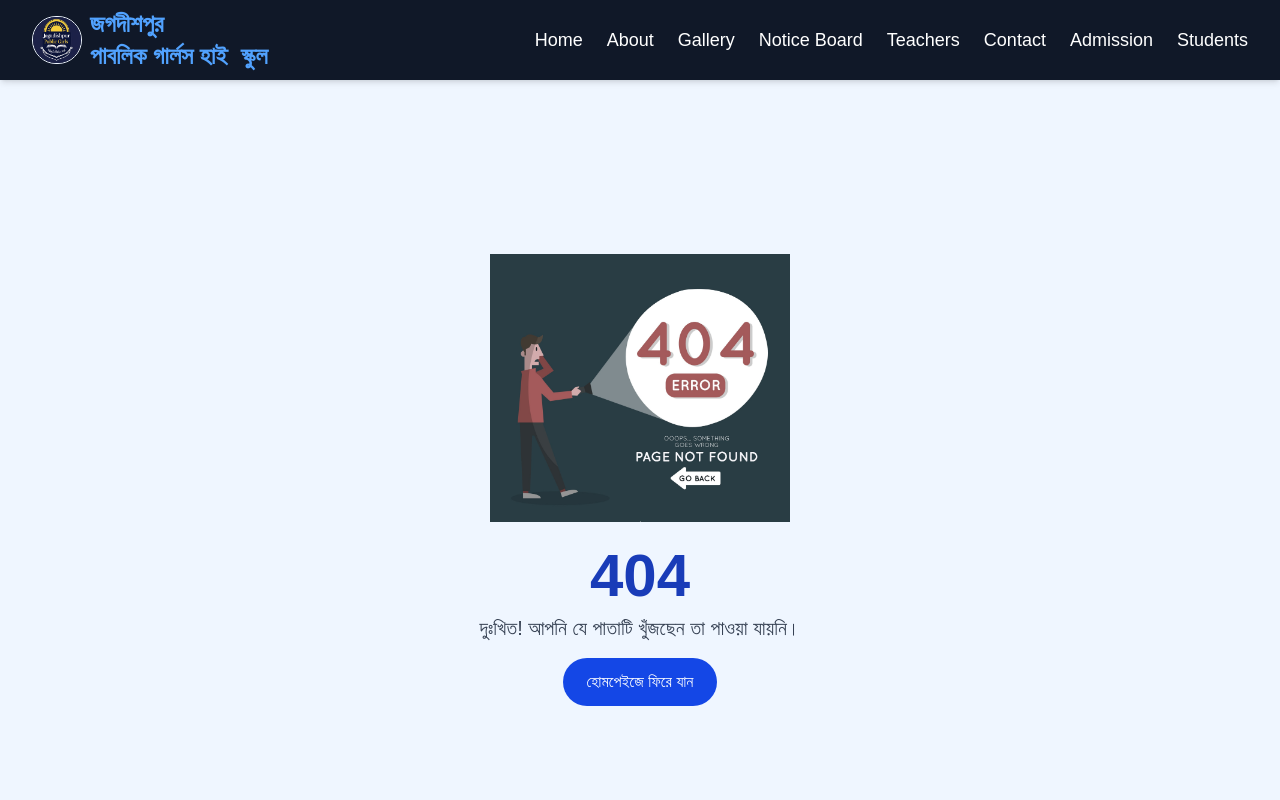
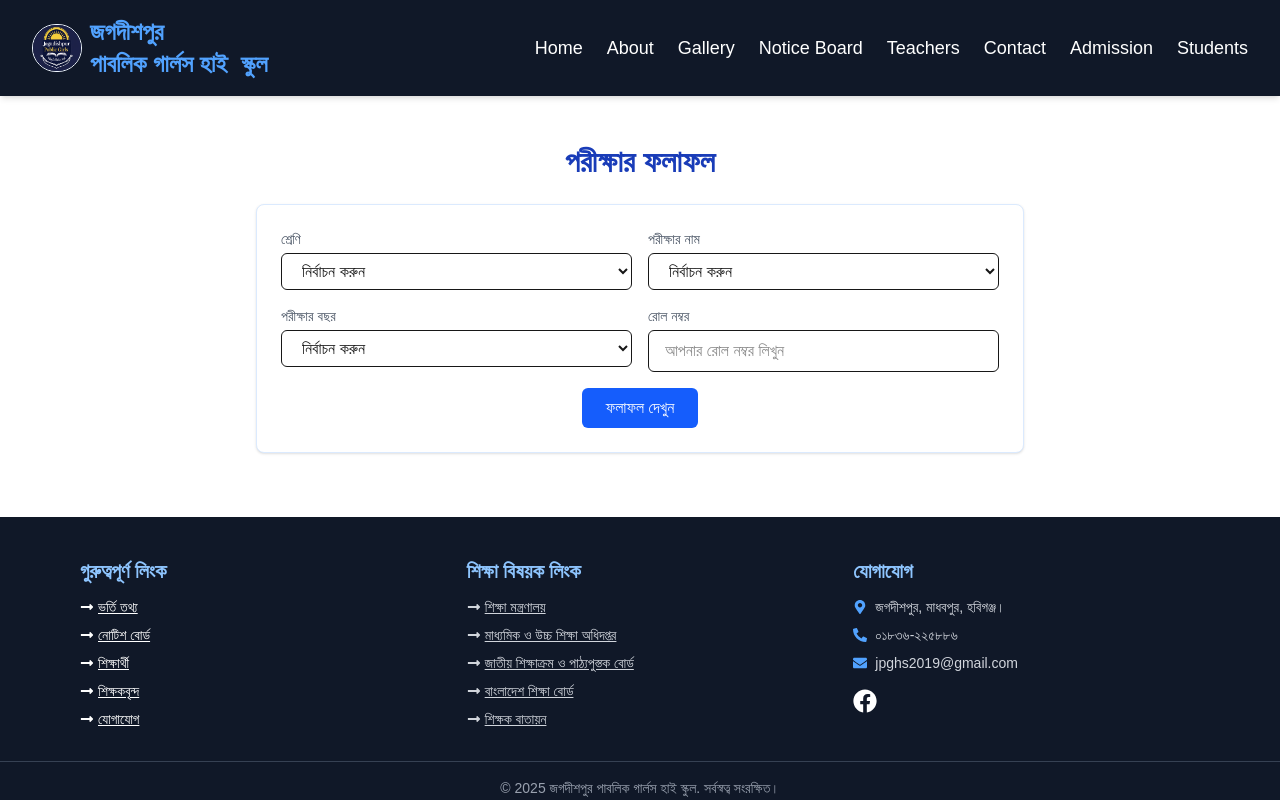
Before and after one commit to Abed-155/jagadishpurpghs, a Next.js app: page /students/results in a window 1280 px wide. Before the commit this address had no page. Shown: the top 800 px of the page. Built offline with nearby package versions, Linux system fonts and the light colour scheme.

Commit message:
some update with style

```diff
--- /dev/null
+++ b/app/components/DownloadBtn.jsx
@@ -0,0 +1,15 @@
+import Link from "next/link";
+import { FaFileDownload } from "react-icons/fa";
+
+export default function DownloadBtn({ url }) {
+  return (
+    <Link
+      href={url}
+      target="_blank"
+      download
+      className=" bg-blue-700 w-20 flex gap-2 items-center justify-center p-2  text-white md:px-4 md:py-2 rounded hover:bg-blue-800 transition"
+    >
+      <FaFileDownload className="text-2xl" /> PDF
+    </Link>
+  );
+}
--- a/app/components/NavBar.jsx
+++ b/app/components/NavBar.jsx
@@ -29,7 +29,7 @@ export default function Navbar() {
   return (
     <header className="sticky z-50 top-0">
       <nav className="bg-gray-900 text-white shadow-md ">
-        <div className="max-w-7xl mx-auto p-2 sm:px-6 lg:px-8">
+        <div className="max-w-7xl mx-auto p-2 md:py-4 sm:px-6 lg:px-8">
           <div className="flex justify-between h-16 items-center">
             <Logo />
 
--- a/app/head.jsx
+++ /dev/null
@@ -1,16 +0,0 @@
-export default function Head() {
-  return (
-    <>
-      <title>জগদীশপুর পাবলিক গার্লস হাই স্কুল</title>
-      <meta name="description" content="আলোকিত ভবিষ্যতের জন্য আধুনিক শিক্ষা।" />
-      <meta property="og:title" content="জগদীশপুর পাবলিক গার্লস হাই স্কুল" />
-      <meta
-        property="og:description"
-        content="আধুনিক ও নৈতিক শিক্ষার অনন্য প্রতিষ্ঠান।"
-      />
-      <meta property="og:image" content="https://yourdomain.com/og.jpg" />
-      <meta property="og:url" content="https://yourdomain.com" />
-      <meta name="twitter:card" content="summary_large_image" />
-    </>
-  );
-}
--- a/app/notice-board/page.js
+++ b/app/notice-board/page.js
@@ -3,6 +3,7 @@ import { FaDownload } from "react-icons/fa";
 import PageHeading from "../components/PageHeading";
 import { notices } from "./data";
 import QuickContact from "../components/QuickContact";
+import DownloadBtn from "../components/DownloadBtn";
 
 export default function NoticeBoard() {
   return (
@@ -26,14 +27,7 @@ export default function NoticeBoard() {
               </p>
 
               {/* PDF Download Button */}
-              <a
-                href={notice.pdfUrl}
-                download
-                className="inline-flex items-center gap-2 text-sm bg-blue-600 hover:bg-blue-700 text-white px-4 py-2 rounded transition"
-              >
-                <FaDownload className="text-white" />
-                PDF
-              </a>
+              <DownloadBtn url={notice.pdfUrl} />
             </div>
           ))}
         </div>
--- a/app/page.js
+++ b/app/page.js
@@ -1,5 +1,4 @@
 import HomeSlider from "./components/HomeSlider";
-import PresidentsMessage from "./components/PresidentMessage";
 import HeadTeacherMessage from "./components/HeadTeacherMessage";
 import LastNotice from "./components/LastNotice";
 import QuickStats from "./components/QuickStats";
@@ -7,6 +6,7 @@ import QuickContact from "./components/QuickContact";
 import Head from "next/head";
 import SchoolTitle from "./components/SchoolTitle";
 import DateDisplay from "./components/DateDiplay";
+import PresidentsMessage from "./prsident-msg/PresidentMessage";
 
 export default function HomePage() {
   return (
@@ -31,9 +31,9 @@ export default function HomePage() {
         />
         <meta
           property="og:image"
-          content="https://yourdomain.com/og-image.jpg"
+          content="https://jagadishpurpghs.vercel.app//og-image.jpg"
         />
-        <meta property="og:url" content="https://yourdomain.com" />
+        <meta property="og:url" content="https://jagadishpurpghs.vercel.app/" />
         <meta property="og:type" content="website" />
         <meta
           property="og:site_name"
--- /dev/null
+++ b/app/prsident-msg/PresidentMessage.jsx
@@ -0,0 +1,19 @@
+import Link from "next/link";
+import SubHeading from "../components/SubHeading";
+
+export default function PresidentsMessage() {
+  return (
+    <section className="bg-blue-50 max-w-5xl p-4 md:p-8 rounded-lg shadow border border-blue-100">
+      <SubHeading title="সভাপতির বার্তা" />
+      <p className="text-gray-700 leading-7 mb-4 text-justify">
+        জগদীশপুর পাবলিক গার্লস হাই স্কুল একটি সুপ্রতিষ্ঠিত শিক্ষাপ্রতিষ্ঠান, যা
+        আমাদের এলাকার কন্যাশিক্ষার অগ্রগতিতে এক গুরুত্বপূর্ণ ভূমিকা রাখছে।
+        আধুনিক শিক্ষার আলো ছড়িয়ে দিতে আমরা শিক্ষার্থীদের জন্য উন্নত পাঠদান,
+        নৈতিক শিক্ষা, ও প্রযুক্তিনির্ভর শেখার সুযোগ সৃষ্টি করেছি।
+      </p>
+      <Link href="/prsident-msg" className="text-blue-800 underline">
+        বিস্তারিত
+      </Link>
+    </section>
+  );
+}
--- a/app/components/PresidentMessage.jsx
+++ b/app/prsident-msg/page.js
@@ -1,8 +1,8 @@
-import SubHeading from "./SubHeading";
+import SubHeading from "../components/SubHeading";
 
 export default function PresidentsMessage() {
   return (
-    <section className="bg-blue-50 max-w-5xl p-4 md:p-8 rounded-lg shadow border border-blue-100">
+    <section className="bg-blue-50 max-w-5xl m-auto mt-4 p-4 md:p-8 rounded-lg shadow border border-blue-100">
       <SubHeading title=" সভাপতির বার্তা" />
       <p className="text-gray-700 leading-7 mb-4 text-justify">
         জগদীশপুর পাবলিক গার্লস হাই স্কুল একটি সুপ্রতিষ্ঠিত শিক্ষাপ্রতিষ্ঠান, যা
--- a/app/students/Academic.jsx
+++ b/app/students/Academic.jsx
@@ -29,6 +29,11 @@ const academicInfo = [
     title: "শ্রেণি তথ্য",
     href: "/students/classes",
   },
+  {
+    id: 6,
+    title: "পরীক্ষার ফলাফল",
+    href: "/students/results",
+  },
 ];
 
 export default function Academic() {
--- a/app/students/exam-routine/page.jsx
+++ b/app/students/exam-routine/page.jsx
@@ -1,7 +1,10 @@
 "use client";
 
+import DownloadBtn from "@/app/components/DownloadBtn";
 import PageHeading from "@/app/components/PageHeading";
+import SubHeading from "@/app/components/SubHeading";
 import Link from "next/link";
+import { FaFileDownload } from "react-icons/fa";
 
 const examRoutines = [
   {
@@ -36,20 +39,11 @@ export default function ExamRoutinePage() {
             key={index}
             className="bg-blue-50 p-5 rounded-lg shadow hover:shadow-md transition"
           >
-            <h2 className="text-xl font-semibold text-gray-800 mb-2">
-              {exam.title}
-            </h2>
-            <p className="text-gray-600 mb-4">
+            <SubHeading title={exam.title} />
+            <p className="text-gray-600 text-sm md:text-lg mb-4">
               {exam.title} এর রুটিন নিচের বাটনে ক্লিক করে ডাউনলোড করুন।
             </p>
-            <Link
-              href={exam.pdfLink}
-              target="_blank"
-              download
-              className="inline-block bg-blue-700 text-white px-4 py-2 rounded hover:bg-blue-800  transition"
-            >
-              📥 পিডিএফ ডাউনলোড
-            </Link>
+            <DownloadBtn url={exam.pdfLink} />
           </div>
         ))}
       </div>
--- /dev/null
+++ b/app/students/results/page.js
@@ -0,0 +1,122 @@
+"use client";
+
+import PageHeading from "@/app/components/PageHeading";
+import { useState } from "react";
+
+export default function ExamResult() {
+  const [form, setForm] = useState({
+    class: "",
+    exam: "",
+    year: "",
+    roll: "",
+  });
+
+  const handleChange = (e) => {
+    setForm({ ...form, [e.target.name]: e.target.value });
+  };
+
+  const handleSubmit = (e) => {
+    e.preventDefault();
+
+    // এখানে আপনি API কল করতে পারেন
+    alert(
+      `রেজাল্ট খোঁজা হচ্ছে:\nClass: ${form.class}\nExam: ${form.exam}\nYear: ${form.year}\nRoll: ${form.roll}`
+    );
+  };
+
+  return (
+    <main className="max-w-5xl mx-auto p-2 md:p-6 space-y-12">
+      <PageHeading title="পরীক্ষার ফলাফল" />
+      <section className="bg-white max-w-3xl mx-auto my-6 p-6 rounded-lg shadow border border-blue-100">
+        <form onSubmit={handleSubmit} className="grid gap-4 md:grid-cols-2">
+          <div>
+            <label className="block text-sm font-medium text-gray-600">
+              শ্রেণি
+            </label>
+            <select
+              name="class"
+              value={form.class}
+              onChange={handleChange}
+              required
+              className="w-full mt-1 px-4 py-2 border rounded-md"
+            >
+              <option value="">নির্বাচন করুন</option>
+              <option value="six">৬ষ্ঠ</option>
+              <option value="seven">৭ম</option>
+              <option value="eight">৮ম</option>
+              <option value="nine">৯ম</option>
+              <option value="ten">১০ম</option>
+            </select>
+          </div>
+
+          <div>
+            <label className="block text-sm font-medium text-gray-600">
+              পরীক্ষার নাম
+            </label>
+            <select
+              name="exam"
+              value={form.exam}
+              onChange={handleChange}
+              required
+              className="w-full mt-1 px-4 py-2 border rounded-md"
+            >
+              <option value="">নির্বাচন করুন</option>
+              <option value="first-term">১ম সাময়িক পরীক্ষা</option>
+              <option value="second-term">২য় সাময়িক পরীক্ষা</option>
+              <option value="pre-test">প্রি-টেস্ট পরীক্ষা</option>
+              <option value="final">বার্ষিক পরীক্ষা</option>
+              <option value="test">টেস্ট পরীক্ষা</option>
+            </select>
+          </div>
+
+          <div>
+            <label className="block text-sm font-medium text-gray-600">
+              পরীক্ষার বছর
+            </label>
+            <select
+              name="year"
+              value={form.year}
+              onChange={handleChange}
+              required
+              className="w-full mt-1 px-4 py-2 border rounded-md"
+            >
+              <option value="">নির্বাচন করুন</option>
+              {Array.from({ length: 6 }).map((_, i) => {
+                const year = new Date().getFullYear() - i;
+                return (
+                  <option key={year} value={year}>
+                    {year}
+                  </option>
+                );
+              })}
+            </select>
+          </div>
+
+          <div>
+            <label className="block text-sm font-medium text-gray-600">
+              রোল নম্বর
+            </label>
+            <input
+              type="text"
+              name="roll"
+              value={form.roll}
+              onChange={handleChange}
+              required
+              placeholder="আপনার রোল নম্বর লিখুন"
+              className="w-full mt-1 px-4 py-2 border rounded-md"
+            />
+          </div>
+
+          <div className="md:col-span-2 flex justify-center">
+            <button
+              type="submit"
+              className="bg-blue-600 text-white px-6 py-2 rounded-md hover:bg-blue-700 transition"
+            >
+              ফলাফল দেখুন
+            </button>
+          </div>
+        </form>
+      </section>
+    </main>
+  );
+}
--- a/app/students/routine/page.jsx
+++ b/app/students/routine/page.jsx
@@ -1,8 +1,7 @@
 "use client";
 
+import DownloadBtn from "@/app/components/DownloadBtn";
 import PageHeading from "@/app/components/PageHeading";
-import Link from "next/link";
-import { FaFileDownload } from "react-icons/fa";
 
 const classRoutines = [
   {
@@ -43,14 +42,7 @@ export default function RoutinePage() {
             <p className="text-gray-600 mb-4 text-sm md:text-lg">
               এই শ্রেণির ক্লাস রুটিন ডাউনলোড করতে নিচের বাটনে ক্লিক করুন।
             </p>
-            <Link
-              href={routine.pdfLink}
-              target="_blank"
-              download
-              className=" bg-blue-700 w-24 flex gap-2 items-center justify-center  text-white px-4 py-2 rounded hover:bg-blue-800 transition"
-            >
-              <FaFileDownload /> PDF
-            </Link>
+            <DownloadBtn url={routine.pdfLink} />
           </div>
         ))}
       </div>
```
Also changed, not shown: public/og-image.jpg (added), 1 other file (tests, documents, lock files or other folders).
